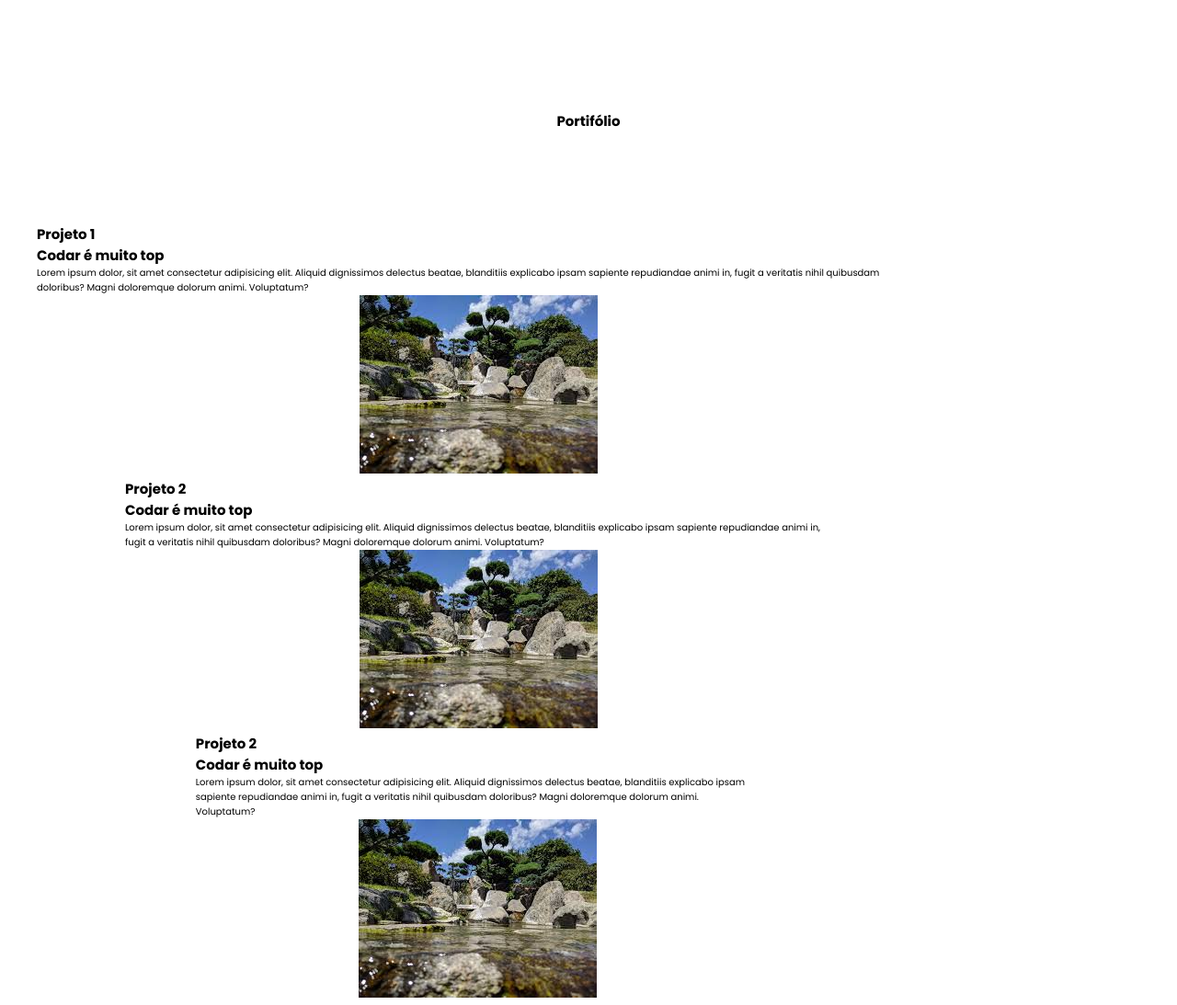
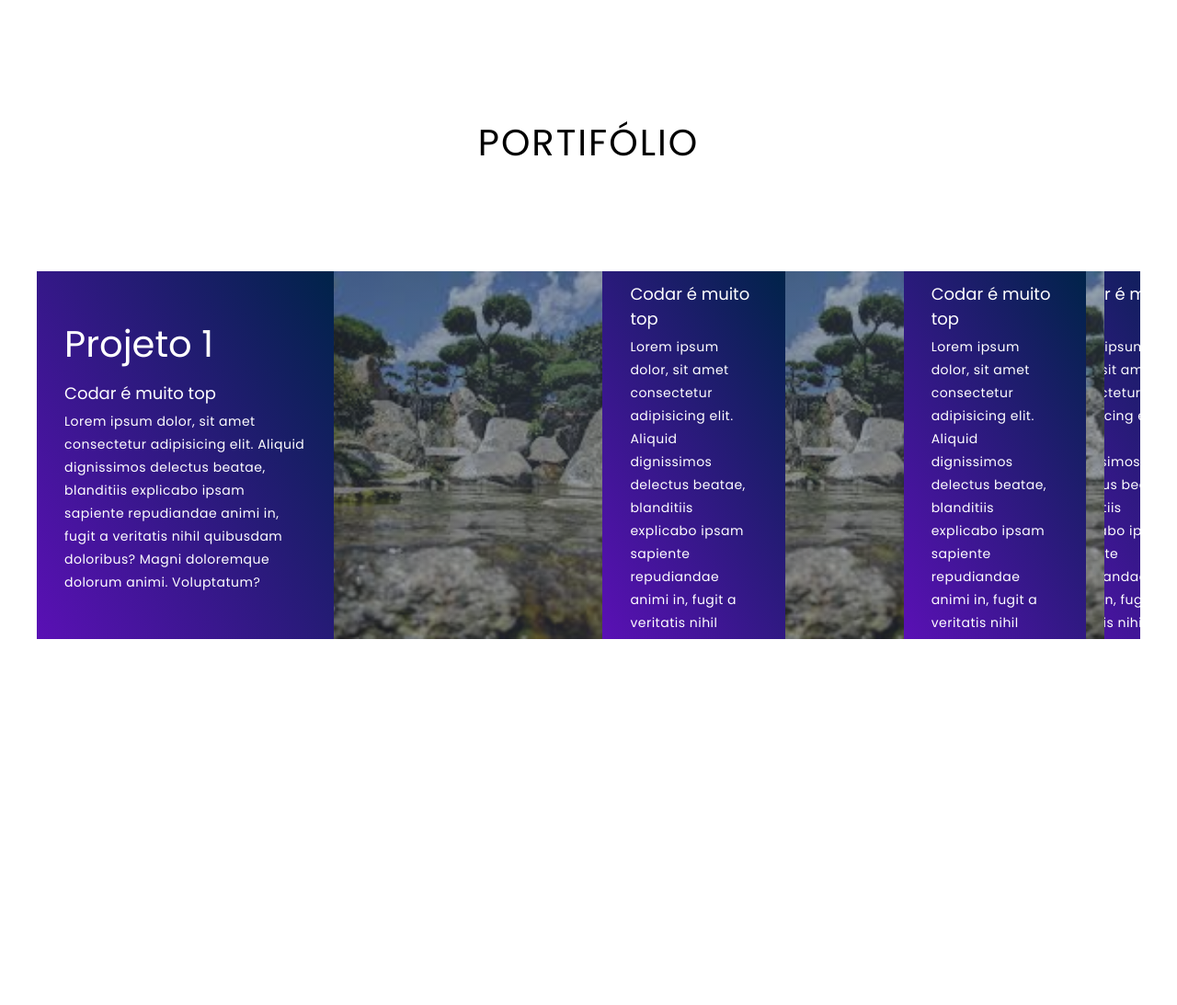
Before and after one commit to EricFranca96/portifolioStartSE, a plain HTML site: page aulao_HTML_CSS/index.html in a window 1280 px wide. Shown: the part 880-1973 px from the top of the page at 92% size. After the commit the page ends 1675 px from the top, so only its background shows below. Drawn offline with Linux system fonts and the light colour scheme.

Commit message:
Meu portifólio

```diff
--- a/aulao_HTML_CSS/index.html
+++ b/aulao_HTML_CSS/index.html
@@ -1,5 +1,6 @@
 <!DOCTYPE html>
 <html lang="pt-br">
+
 <head>
     <meta charset="UTF-8">
     <meta http-equiv="X-UA-Compatible" content="IE=edge">
@@ -7,6 +8,7 @@
     <link rel="stylesheet" href="style.css">
     <title>Site daora demais</title>
 </head>
+
 <body>
     <section id="presentation">
         <div class="presentation container">
@@ -14,7 +16,7 @@
                 <h1>Olá,<span></span></h1>
                 <h1>meu nome é<span></span></h1>
                 <h1>Eric França<span></span></h1>
-                <a href="#" type="button" class="cta">Portifólio</a>
+                <a href="#portfolio" type="button" class="cta">Portifólio</a>
             </div>
         </div>
     </section>
@@ -28,7 +30,9 @@
                     <div class="project-info">
                         <h1>Projeto 1</h1>
                         <h2>Codar é muito top</h2>
-                        <p>Lorem ipsum dolor, sit amet consectetur adipisicing elit. Aliquid dignissimos delectus beatae, blanditiis explicabo ipsam sapiente repudiandae animi in, fugit a veritatis nihil quibusdam doloribus? Magni doloremque dolorum animi. Voluptatum?</p>
+                        <p>Lorem ipsum dolor, sit amet consectetur adipisicing elit. Aliquid dignissimos delectus
+                            beatae, blanditiis explicabo ipsam sapiente repudiandae animi in, fugit a veritatis nihil
+                            quibusdam doloribus? Magni doloremque dolorum animi. Voluptatum?</p>
                     </div>
                     <div class="project-img">
                         <img src="./imagem/images.jpg" alt="img">
@@ -37,26 +41,43 @@
                         <div class="project-info">
                             <h1>Projeto 2</h1>
                             <h2>Codar é muito top</h2>
-                            <p>Lorem ipsum dolor, sit amet consectetur adipisicing elit. Aliquid dignissimos delectus beatae, blanditiis explicabo ipsam sapiente repudiandae animi in, fugit a veritatis nihil quibusdam doloribus? Magni doloremque dolorum animi. Voluptatum?</p>
+                            <p>Lorem ipsum dolor, sit amet consectetur adipisicing elit. Aliquid dignissimos delectus
+                                beatae, blanditiis explicabo ipsam sapiente repudiandae animi in, fugit a veritatis
+                                nihil quibusdam doloribus? Magni doloremque dolorum animi. Voluptatum?</p>
                         </div>
                         <div class="project-img">
                             <img src="./imagem/images.jpg" alt="img">
                         </div>
                         <div class="project-item">
                             <div class="project-info">
-                                <h1>Projeto 2</h1>
+                                <h1>Projeto 3</h1>
                                 <h2>Codar é muito top</h2>
-                                <p>Lorem ipsum dolor, sit amet consectetur adipisicing elit. Aliquid dignissimos delectus beatae, blanditiis explicabo ipsam sapiente repudiandae animi in, fugit a veritatis nihil quibusdam doloribus? Magni doloremque dolorum animi. Voluptatum?</p>
+                                <p>Lorem ipsum dolor, sit amet consectetur adipisicing elit. Aliquid dignissimos
+                                    delectus beatae, blanditiis explicabo ipsam sapiente repudiandae animi in, fugit a
+                                    veritatis nihil quibusdam doloribus? Magni doloremque dolorum animi. Voluptatum?</p>
                             </div>
                             <div class="project-img">
                                 <img src="./imagem/images.jpg" alt="img">
                             </div>
-                </div>
+                            <div class="project-item">
+                                <div class="project-info">
+                                    <h1>Projeto 3</h1>
+                                    <h2>Codar é muito top</h2>
+                                    <p>Lorem ipsum dolor, sit amet consectetur adipisicing elit. Aliquid dignissimos
+                                        delectus beatae, blanditiis explicabo ipsam sapiente repudiandae animi in, fugit
+                                        a veritatis nihil quibusdam doloribus? Magni doloremque dolorum animi.
+                                        Voluptatum?</p>
+                                </div>
+                                <div class="project-img">
+                                    <img src="./imagem/images.jpg" alt="img">
+                                </div>
+                            </div>
 
-            </div>
-        </div>
+                        </div>
+                    </div>
 
     </section>
 
 </body>
+
 </html>
--- a/aulao_HTML_CSS/style.css
+++ b/aulao_HTML_CSS/style.css
@@ -16,6 +16,20 @@ a {
     text-decoration: none;
 }
 
+img {
+    height: 100%;
+    width: 100%;
+    object-fit: cover;
+}
+
+p {
+    font-size: 1.4rem;
+    margin-top: 5px;
+    line-height: 2.5rem;
+    font-weight: 200;
+    letter-spacing: 0.05rem;
+}
+
 .container {
     min-height: 100vh;
     width: 100%;
@@ -24,10 +38,21 @@ a {
     justify-content: center;
 }
 
+.section-title {
+    font-size: 4rem;
+    font-weight: 500;
+    color: black;
+    margin-bottom: 10px;
+    margin-top: 5px;
+    text-transform: uppercase;
+    letter-spacing: 0.2rem;
+    text-align: center;
+}
+
 /* Seção de apresentação*/
 
 #presentation {
-    background-image: url(https://media.istockphoto.com/photos/3d-render-abstract-minimal-background-pink-blue-neon-light-square-picture-id1276580714?k=20&m=1276580714&s=612x612&w=0&h=IJEbDV1eQN2nQFbcXOfhsaETZbpAAv8-pGh-IzrIB6w=);
+    background-image: url(./imagem/imagem_fundo.jpg);
     background-size: cover;
     background-position: top center;
     position: relative;
@@ -121,12 +146,69 @@ a {
 #portfolio .portfolio-header h1 {
     margin-bottom: 50px;
 }
+#portfolio .all-projects {
+    display: flex;
+    align-items: center;
+    justify-content: center;
+    flex-direction: column;
+}
 #portfolio .project-item {
     display: flex;
     align-items: center;
     justify-content: center;
     flex-direction: column;
     width: 80%;
+    margin: 20px auto;
+    overflow: hidden;
+    border-radius: 10px;
+}
+
+#portfolio .project-info {
+    padding: 30px;
+    flex-basis: 50%;
+    height: 100%;
+    display: flex;
+    align-items: flex-start;
+    justify-content: center;
+    flex-direction: column;
+    background-image: linear-gradient(60deg, #5a10b5 0%, #002349 100%);
+    color: white;
+}
+
+#portfolio .project-info h1{
+    font-size: 4rem;
+    font-weight: 500;
+}
+
+#portfolio .project-info h2{
+    font-size: 1.8rem;
+    font-weight: 500;
+    margin-top: 10px;
+}
+
+#portfolio .project-img {
+    flex-basis: 50%;
+    height: 300px;
+    overflow: hidden;
+    position: relative;
+}
+#portfolio .project-img::after {
+    content: '';
+    position: absolute;
+    left: 0;
+    top: 0;
+    height: 100%;
+    width: 100%;
+    background-image: linear-gradient(60deg, #29323c 0%, #485563 100%);
+    opacity: 0.5;
+}
+
+#portfolio .project-img img {
+    transition: 0.5s ease transform;
+}
+
+#portfolio .project-item:hover .project-img img {
+    transform: scale(1.1);
 }
 
 /* Keyframes */
@@ -152,3 +234,23 @@ a {
         left: 100%;
     }
 }
+
+/* Media query */
+@media only screen and (min-width: 768px) {
+    #portfolio .project-item {
+        flex-direction: row;
+        height: 400px;
+        margin: 0;
+        width: 100%;
+        border-radius: 0;
+    }
+    #portfolio .all-projects .project-info {
+        height: 100%;
+    }
+    #portfolio .all-projects .project-img {
+        height: 100%;
+    }
+    #portfolio .project-item:nth-child(even) {
+        flex-direction: row-reverse;
+    }
+}
```
Also changed, not shown: aulao_HTML_CSS/imagem/imagem_fundo.jpg (added).
